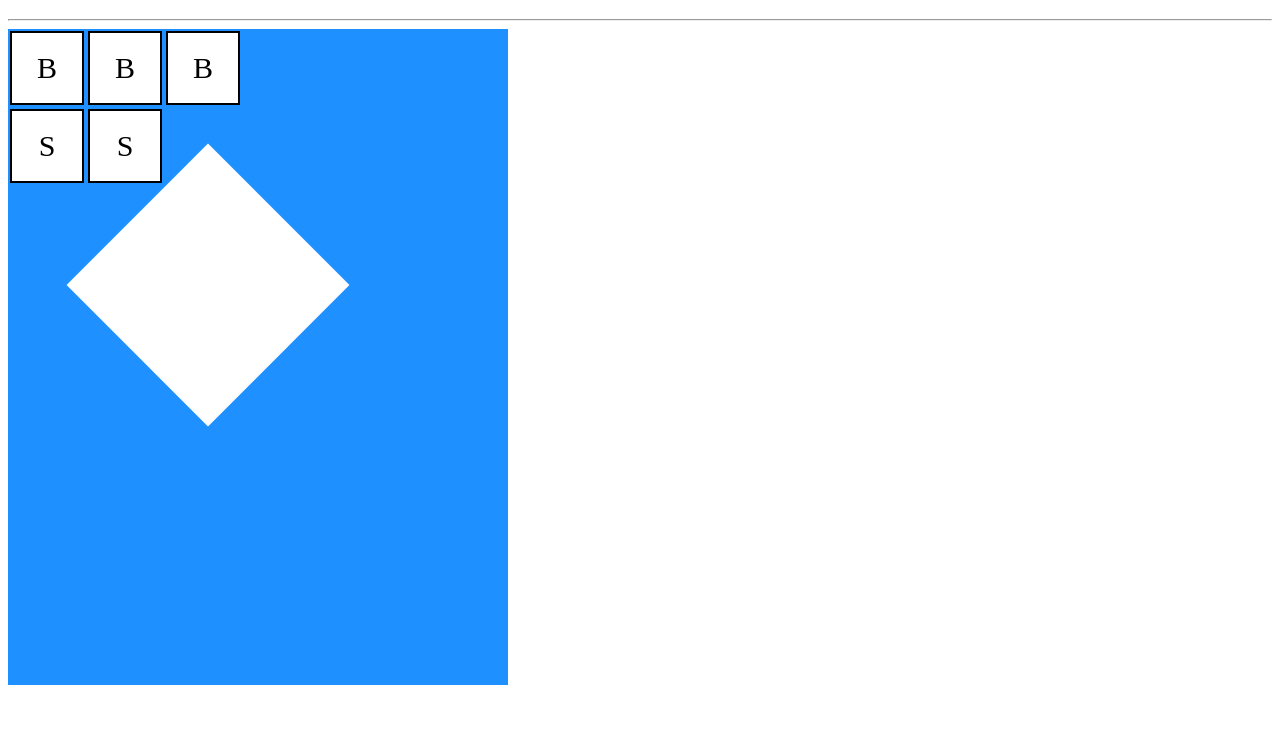
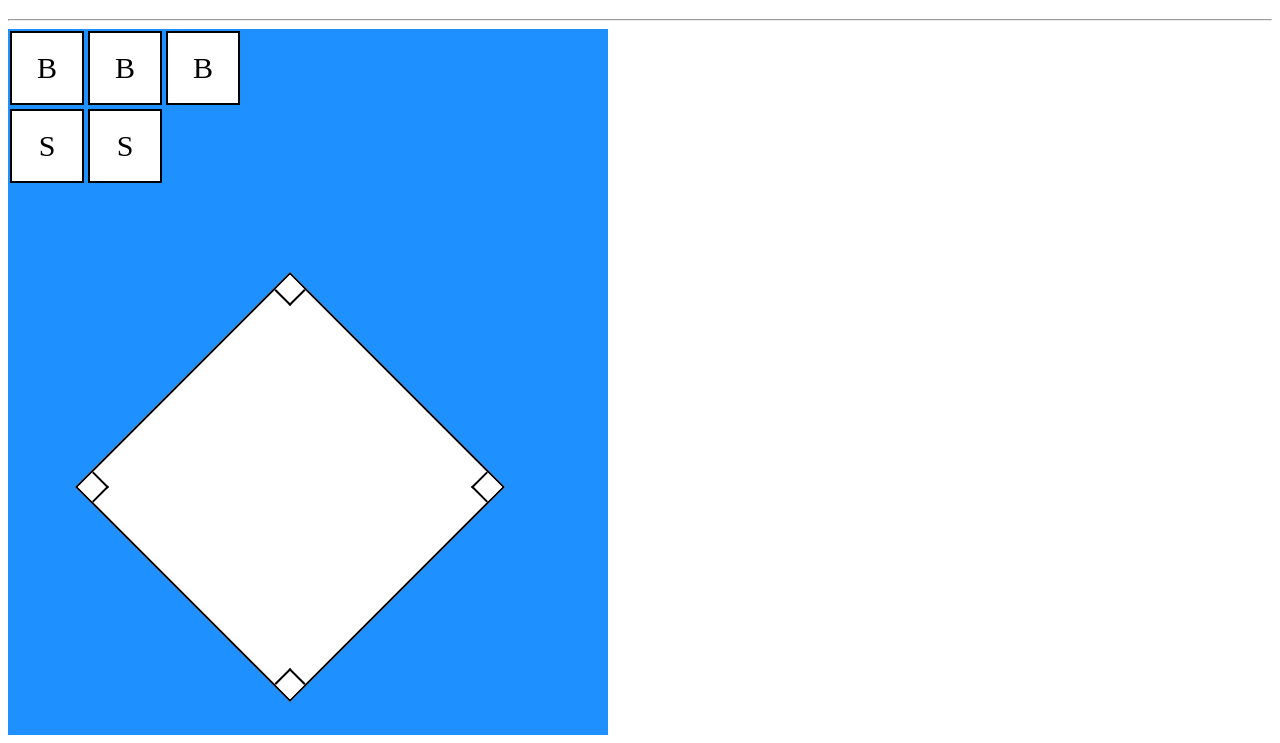
Before and after one commit to dinitrogen/baseball-scorecard, a plain HTML site: page atbat.html in a window 1280 px wide. Shown: the part 61-804 px from the top of the page. Drawn offline with Linux system fonts and the light colour scheme.

```diff
--- a/atbat.html
+++ b/atbat.html
@@ -24,9 +24,17 @@
         <div class="strikeBox" id="strikeTwo">S</div>
     </div>
 
+    <div id="spacer"></div>
+
     <div id="baseDiamond">
         <!-- draw baseball diamond-->
-        <div id="diamond"></div>
+        <div id="diamond">
+            <span class="base" id="secondBase"></span>
+            <span class="base" id="firstBase"></span>
+            <span class="base" id="thirdBase"></span>
+            <span class="base" id="homePlate"></span>
+
+        </div>
     </div>
 
 
--- a/diamond.css
+++ b/diamond.css
@@ -5,7 +5,7 @@
 .container {
     display: flex;
     justify-content: left;
-    width: 500px;
+    width: 600px;
     background-color: dodgerblue;
 }
 
@@ -29,19 +29,70 @@
     background-color: red;
 }
 
+#spacer {
+    height: 150px;
+    width: 600px;
+    background-color: dodgerblue;
+}
+
 #baseDiamond {
     background-color: dodgerblue;
-    width: 500px;
-    height:500px;
+    width: 600px;
+    height: 400px;
 }
 
 #diamond {
-
-    margin-left: 100px;
+    position:relative;
+    margin-left: 130px;
     margin-right: 100px;
     background: #fff;
-    height: 200px;
+    height: 300px;
     text-align: center;
     transform:rotate(45deg);
-    width:200px;
+    width:300px;
+    border: solid black 2px;
   }
+
+.base {
+    background-color: rgb(255, 255, 255);
+    height: 20px;
+    width: 20px;
+    border: solid black 2px;
+}
+
+.base:hover {
+    background-color: firebrick;
+}
+
+#homePlate {
+    position:absolute;
+    bottom: 0;
+    right: 0;
+    border-bottom: 0;
+    border-right: 0;
+
+}
+
+#firstBase {
+    position:absolute;
+    top: 0;
+    right: 0;
+    border-top: 0;
+    border-right: 0;
+}
+
+#secondBase {
+    position:absolute;
+    top: 0;
+    left: 0;
+    border-top: 0;
+    border-left: 0;
+}
+
+#thirdBase {
+    position:absolute;
+    bottom: 0;
+    left: 0;
+    border-bottom: 0;
+    border-left: 0;
+}
```
